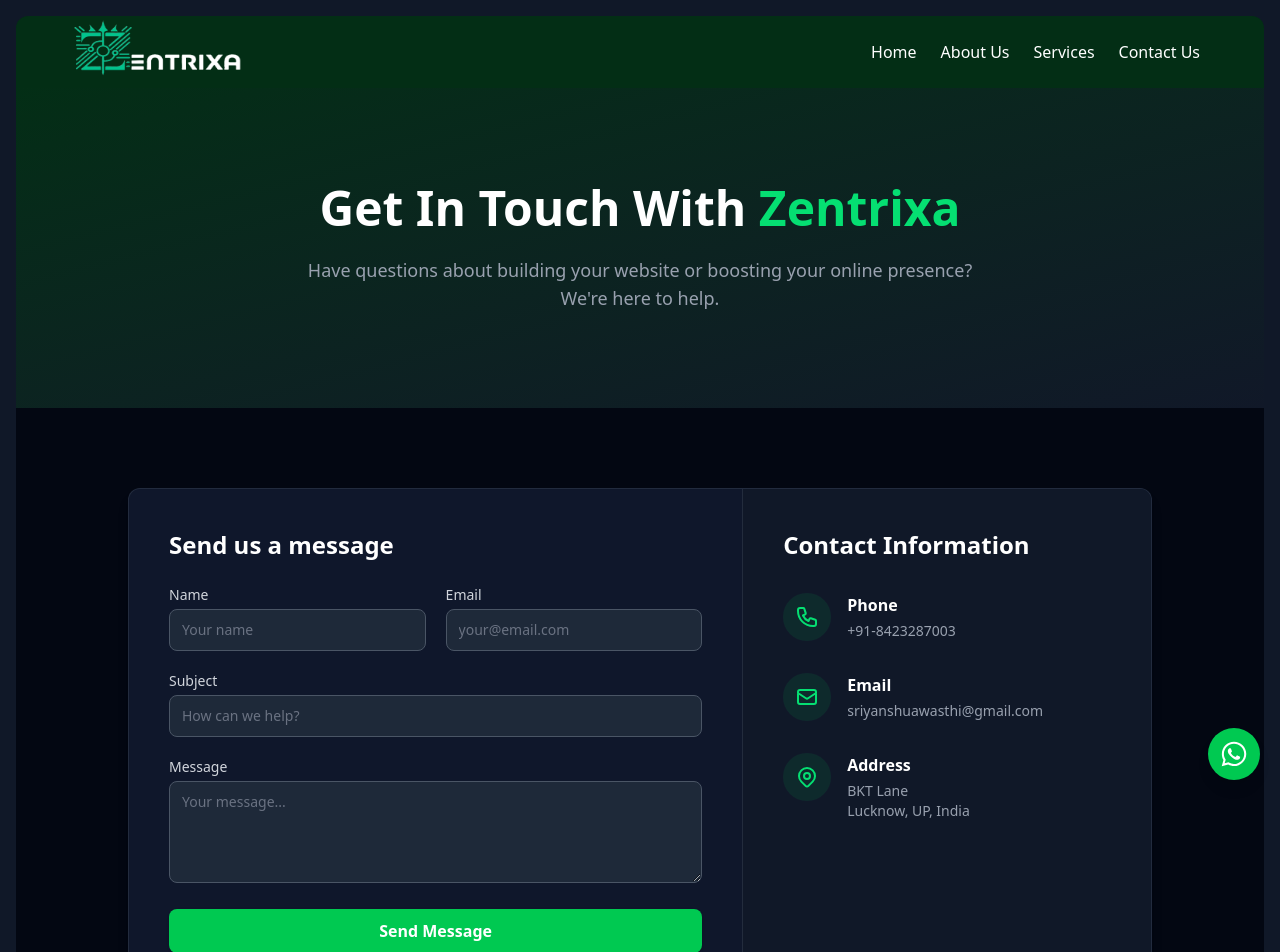
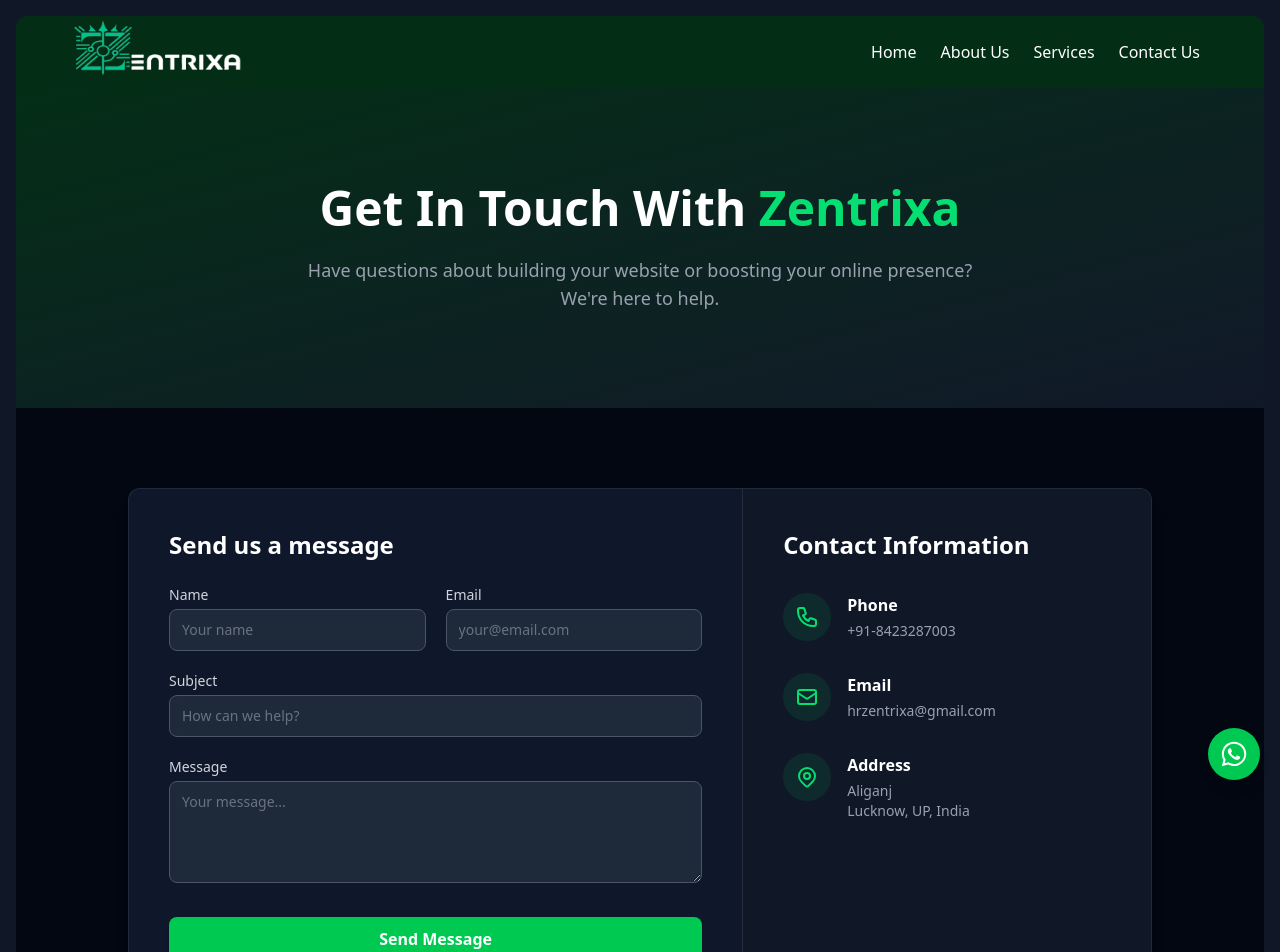
Before and after one commit to 63nitin/zentrixa, a React (Vite) app: page /contact in a window 1280 px wide. Shown: the top 952 px of the page. Built offline with nearby package versions, Linux system fonts and the light colour scheme.

Commit message:
Emailjs Intigration

```diff
--- a/package.json
+++ b/package.json
@@ -10,7 +10,10 @@
     "preview": "vite preview"
   },
   "dependencies": {
+    "@emailjs/browser": "^4.4.1",
     "@tailwindcss/vite": "^4.1.3",
+    "dotenv": "^16.5.0",
+    "emailjs-com": "^3.2.0",
     "framer-motion": "^12.6.5",
     "react": "^19.0.0",
     "react-dom": "^19.0.0",
--- a/src/App.jsx
+++ b/src/App.jsx
@@ -20,7 +20,7 @@
       <Hero/>
      <TechStack/>
      <WhyChooseUs/>
-     <PricingCard/>
+     {/* <PricingCard/> */}
      <ServicesPage/>
      <StepsSection/>
     </>
--- a/src/component/Contact.jsx
+++ b/src/component/Contact.jsx
@@ -1,8 +1,11 @@
-import React from 'react'; // Assuming useState might be needed later for form handling
+import React, { useState, useRef } from 'react'; // Import useState and useRef
 import { Helmet } from 'react-helmet';
 import { motion } from 'framer-motion';
+import emailjs from '@emailjs/browser'; // Import emailjs
 
-// Reusing placeholder icons from previous examples or use react-icons
+
+
+// --- Icons (Keep your existing definitions) ---
 const PhoneIcon = (props) => (
     <svg {...props} fill="none" stroke="currentColor" viewBox="0 0 24 24"> <path strokeLinecap="round" strokeLinejoin="round" strokeWidth="2" d="M3 5a2 2 0 012-2h3.28a1 1 0 01.948.684l1.498 4.493a1 1 0 01-.502 1.21l-2.257 1.13a11.042 11.042 0 005.516 5.516l1.13-2.257a1 1 0 011.21-.502l4.493 1.498a1 1 0 01.684.949V19a2 2 0 01-2 2h-1C9.716 21 3 14.284 3 6V5z" /> </svg>
 );
@@ -15,12 +18,66 @@
 const ChevronDownIcon = (props) => (
     <svg {...props} fill="none" stroke="currentColor" viewBox="0 0 24 24"> <path strokeLinecap="round" strokeLinejoin="round" strokeWidth="2" d="M19 9l-7 7-7-7" /> </svg>
 );
+// --- Loading Spinner Icon (Optional but Recommended) ---
+const LoadingSpinner = () => (
+    <svg className="animate-spin -ml-1 mr-3 h-5 w-5 text-white inline" xmlns="http://www.w3.org/2000/svg" fill="none" viewBox="0 0 24 24">
+      <circle className="opacity-25" cx="12" cy="12" r="10" stroke="currentColor" strokeWidth="4"></circle>
+      <path className="opacity-75" fill="currentColor" d="M4 12a8 8 0 018-8V0C5.373 0 0 5.373 0 12h4zm2 5.291A7.962 7.962 0 014 12H0c0 3.042 1.135 5.824 3 7.938l3-2.647z"></path>
+    </svg>
+);
+
+function Contact() {
+  // --- State Variables ---
+  const form = useRef(); // Ref to access the form DOM element
+  const [isSending, setIsSending] = useState(false);
+  const [statusMessage, setStatusMessage] = useState('');
+  const [messageType, setMessageType] = useState(''); // 'success' or 'error'
+
+  // --- Form Input State (Optional but good practice for controlled components) ---
+  // If you want controlled inputs, you'd add state for each field
+  // const [name, setName] = useState('');
+  // const [email, setEmail] = useState('');
+  // etc. and add value={name} onChange={(e) => setName(e.target.value)} to inputs
+
+  // --- Handle Form Submission ---
+  const handleOnSubmit = (e) => {
+    e.preventDefault(); // Prevent default browser submission
 
 
- function Contact() {
-  // TODO: Add state and handler for form submission
-  // const [formData, setFormData] = useState({ name: '', email: '', subject: '', message: '' });
-  // const handleSubmit = (e) => { e.preventDefault(); console.log(formData); }
+    // Check if form ref is available
+    if (!form.current) {
+        console.error("Form reference is not available.");
+        setStatusMessage("An unexpected error occurred. Please try again.");
+        setMessageType('error');
+        return;
+    }
+
+    setIsSending(true);    // Set loading state
+    setStatusMessage('');  // Clear previous messages
+    setMessageType('');
+
+    emailjs.sendForm(import.meta.env.VITE_EMAILJS_SERVICE_ID,
+      import.meta.env.VITE_EMAILJS_TEMPLATE_ID,
+      form.current,
+      import.meta.env.VITE_EMAILJS_PUBLIC_KEY)
+      .then(
+        (result) => {
+          console.log('EmailJS Success:', result.text);
+          setStatusMessage('Message sent successfully! We will get back to you soon.');
+          setMessageType('success');
+          form.current.reset(); // Reset form fields on success
+        },
+        (error) => {
+          console.error('EmailJS Error:', error.text);
+          // Provide a user-friendly error message
+          setStatusMessage(`Failed to send message. Error: ${error.text || 'Unknown error'}. Please try again later or contact us directly.`);
+          setMessageType('error');
+        }
+      )
+      .finally(() => {
+        setIsSending(false); // Reset loading state regardless of outcome
+      });
+  };
 
   return (
     // Use main dark background for the page if needed, or rely on section backgrounds
@@ -35,7 +92,7 @@
 
       {/* Hero Section */}
       {/* Adjusted background to fit dark theme better */}
-      <section className="bg-gradient-to-br from-green-950  to-gray-900 py-16 md:py-24 text-white">
+      <section className="bg-gradient-to-br from-green-950 to-gray-900 py-16 md:py-24 text-white">
         <div className="container mx-auto px-4 sm:px-6 lg:px-8 text-center">
           <motion.h1
             initial={{ opacity: 0, y: 20 }}
@@ -77,28 +134,30 @@
               <div className="w-full md:w-3/5 p-6 sm:p-8 md:p-10">
                 {/* Changed heading color */}
                 <h2 className="text-xl sm:text-2xl font-bold text-white mb-4 sm:mb-6">Send us a message</h2>
-                {/* Add onSubmit={handleSubmit} to form tag when ready */}
-                <form className="space-y-4 sm:space-y-5">
+                {/* Add ref and onSubmit */}
+                <form ref={form} className="space-y-4 sm:space-y-5" onSubmit={handleOnSubmit}>
                   <div className="grid grid-cols-1 sm:grid-cols-2 gap-4 sm:gap-5">
                     <div>
                       {/* Changed label color */}
-                      <label htmlFor="name" className="block text-sm text-gray-300 mb-1 font-medium">Name</label>
+                      <label htmlFor="user_name" className="block text-sm text-gray-300 mb-1 font-medium">Name</label>
                       {/* Changed input styling for dark theme */}
+                      {/* Ensure name attribute matches your EmailJS template variables */}
                       <input
                         type="text"
-                        id="name"
-                        name="name" // Added name attribute
+                        id="user_name"
+                        name="name" // CHANGE THIS to match your EmailJS template parameter (e.g., from_name)
                         className="w-full px-3 py-2.5 text-sm bg-gray-800 border border-gray-600 rounded-lg text-white placeholder-gray-500 focus:ring-1 focus:ring-green-500 focus:border-green-500 transition-all"
                         placeholder="Your name"
-                        // Add value and onChange for controlled component
+                        required // Added required
+                        // Add value and onChange if using controlled components
                       />
                     </div>
                     <div>
-                      <label htmlFor="email" className="block text-sm text-gray-300 mb-1 font-medium">Email</label>
+                      <label htmlFor="user_email" className="block text-sm text-gray-300 mb-1 font-medium">Email</label>
                       <input
                         type="email"
-                        id="email"
-                        name="email" // Added name attribute
+                        id="user_email"
+                        name="email" // CHANGE THIS to match your EmailJS template parameter (e.g., from_email, reply_to)
                         className="w-full px-3 py-2.5 text-sm bg-gray-800 border border-gray-600 rounded-lg text-white placeholder-gray-500 focus:ring-1 focus:ring-green-500 focus:border-green-500 transition-all"
                         placeholder="your@email.com"
                         required
@@ -110,28 +169,52 @@
                     <input
                       type="text"
                       id="subject"
-                      name="subject" // Added name attribute
+                      name="subject" // CHANGE THIS to match your EmailJS template parameter
                       className="w-full px-3 py-2.5 text-sm bg-gray-800 border border-gray-600 rounded-lg text-white placeholder-gray-500 focus:ring-1 focus:ring-green-500 focus:border-green-500 transition-all"
                       placeholder="How can we help?"
+                      required // Added required
                     />
                   </div>
                   <div>
                     <label htmlFor="message" className="block text-sm text-gray-300 mb-1 font-medium">Message</label>
                     <textarea
                       id="message"
-                      name="message" // Added name attribute
+                      name="message" // CHANGE THIS to match your EmailJS template parameter
                       rows="4"
                       className="w-full px-3 py-2.5 text-sm bg-gray-800 border border-gray-600 rounded-lg text-white placeholder-gray-500 focus:ring-1 focus:ring-green-500 focus:border-green-500 transition-all"
                       placeholder="Your message..."
+                      required // Added required
                     ></textarea>
                   </div>
+
+                  {/* --- Submission Button & Feedback --- */}
+                  <div className="pt-2"> {/* Added padding top */}
                     <button
                       type="submit"
                       // Changed button styling to primary green
-                    className="w-full bg-green-500 hover:bg-green-600 text-white font-semibold py-2.5 px-6 rounded-lg transition duration-300 shadow hover:shadow-lg text-sm sm:text-base"
+                      className={`w-full bg-green-500 hover:bg-green-600 text-white font-semibold py-2.5 px-6 rounded-lg transition duration-300 shadow hover:shadow-lg text-sm sm:text-base flex items-center justify-center ${isSending ? 'opacity-75 cursor-not-allowed' : ''}`}
+                      disabled={isSending} // Disable button while sending
                     >
-                    Send Message
+                      {isSending ? (
+                        <>
+                          <LoadingSpinner /> Sending...
+                        </>
+                      ) : (
+                        'Send Message'
+                      )}
                     </button>
+
+                    {/* --- Status Message Display --- */}
+                    {statusMessage && (
+                      <p className={`mt-4 text-sm text-center ${
+                        messageType === 'success' ? 'text-green-400' :
+                        messageType === 'error' ? 'text-red-400' :
+                        'text-gray-400' // Default or sending message color
+                      }`}>
+                        {statusMessage}
+                      </p>
+                    )}
+                  </div>
                 </form>
               </div>
 
@@ -157,7 +240,7 @@
                      </div>
                      <div className="ml-3 sm:ml-4">
                        <h4 className="text-sm sm:text-base font-semibold text-white">Email</h4>
-                       <a href="mailto:support@zentrixa.com" className="text-xs sm:text-sm text-gray-400 hover:text-green-400 mt-1 block">sriyanshuawasthi@gmail.com</a> {/* Replace */}
+                       <a href="mailto:hrzentrixa@gmail.com" className="text-xs sm:text-sm text-gray-400 hover:text-green-400 mt-1 block">hrzentrixa@gmail.com</a> {/* Corrected email */}
                      </div>
                     </div>
                    {/* Address */}
@@ -167,7 +250,7 @@
                      </div>
                      <div className="ml-3 sm:ml-4">
                        <h4 className="text-sm sm:text-base font-semibold text-white">Address</h4>
-                       <p className="text-xs sm:text-sm text-gray-400 mt-1">BKT Lane<br />Lucknow, UP, India</p> {/* Replace */}
+                       <p className="text-xs sm:text-sm text-gray-400 mt-1">Aliganj<br />Lucknow, UP, India</p> {/* Replace */}
                      </div>
                     </div>
                    {/* Support Hours (Optional) */}
@@ -198,7 +281,7 @@
           {/* Replace this div with an actual map embed (e.g., Google Maps iframe) */}
           {/* Styled to look like a placeholder */}
           <div className="bg-slate-800 rounded-xl shadow-md overflow-hidden border border-gray-700/50">
-            <div className="h-64 sm:h-80 md:h-96 w-full bg-dots-pattern flex items-center justify-center relative">
+            <div className="h-64 sm:h-80 md:h-96 w-full bg-dots-pattern flex items-center justify-center relative"> {/* Consider adding a map background pattern or image */}
               {/* Placeholder Content */}
               <div className="relative z-10 text-center p-4 sm:p-6">
                  <div className="inline-block bg-gray-900 p-3 sm:p-4 rounded-full shadow-lg mb-3 sm:mb-4 border border-gray-700">
@@ -208,7 +291,8 @@
                  <p className="text-xs sm:text-sm text-gray-400">Lucknow, Uttar Pradesh</p>
                  {/* Add a link to Google Maps */}
                  <a
-                     href="#" // Add Google Maps link here
+                    // Example Google Maps Link - Replace with your actual link
+                    href="https://www.google.com/maps/place/Aliganj,+Lucknow,+Uttar+Pradesh"
                     target="_blank"
                     rel="noopener noreferrer"
                     className="mt-4 inline-block text-xs sm:text-sm text-green-400 hover:text-green-300 font-medium"
@@ -270,4 +354,5 @@
   );
 }
 
-export default React.memo(Contact)
+// Using React.memo for potential performance optimization if props were passed
+export default React.memo(Contact);
--- a/src/component/Footer.jsx
+++ b/src/component/Footer.jsx
@@ -53,7 +53,7 @@
               <li><Link to="/about" className={linkStyle}>About Us</Link></li>
               <li><Link to="/service" className={linkStyle}>Services</Link></li>
               {/* Add other key links */}
-              {/* <li><Link to="/contact" className={linkStyle}>Contact</Link></li> */}
+              <li><Link to="/contact" className={linkStyle}>Contact</Link></li>
             </ul>
           </div>
 
```
Also changed, not shown: 2 other files (tests, documents, lock files or other folders). Lines whose indentation alone changed are shown as unchanged.
